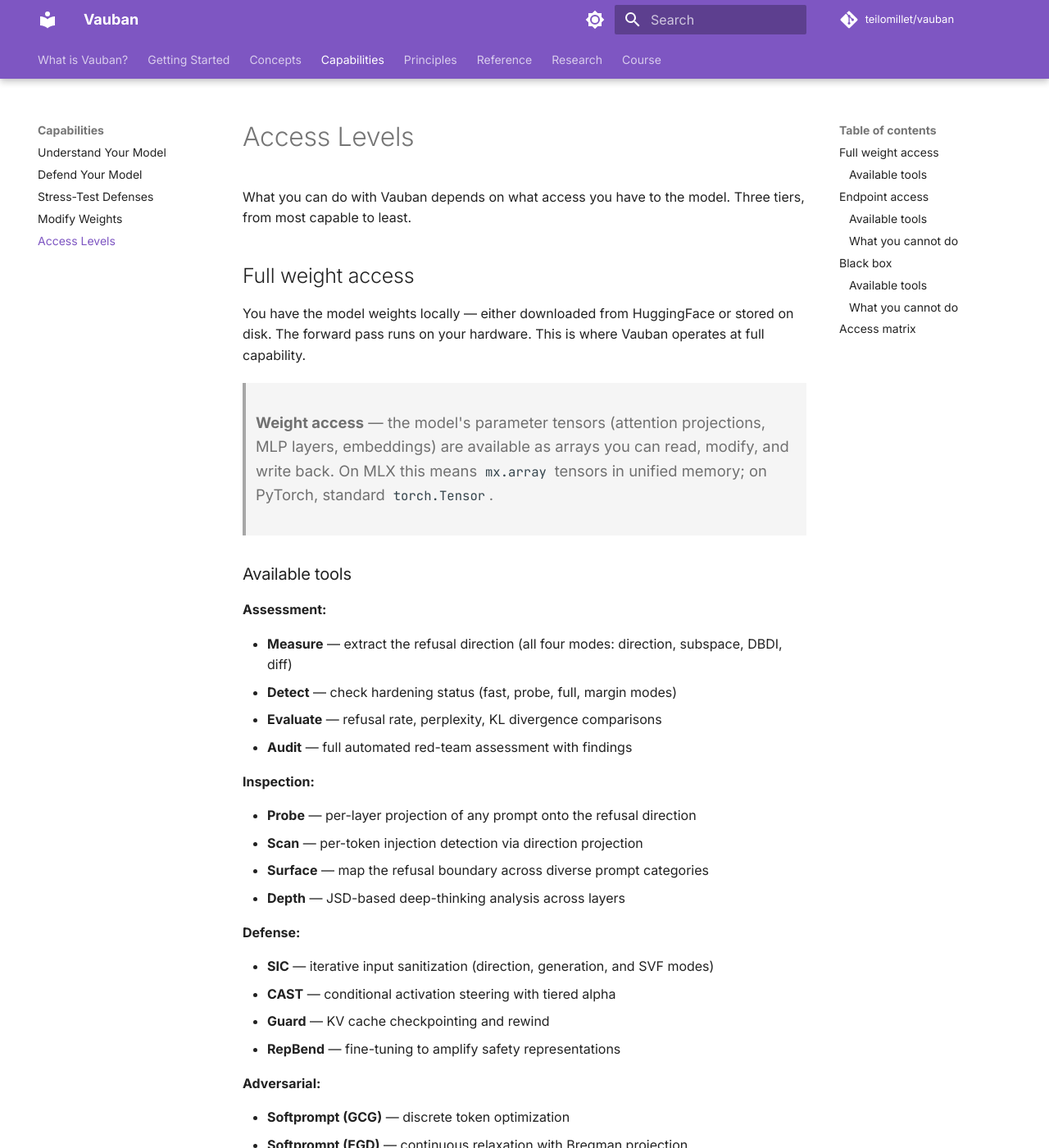
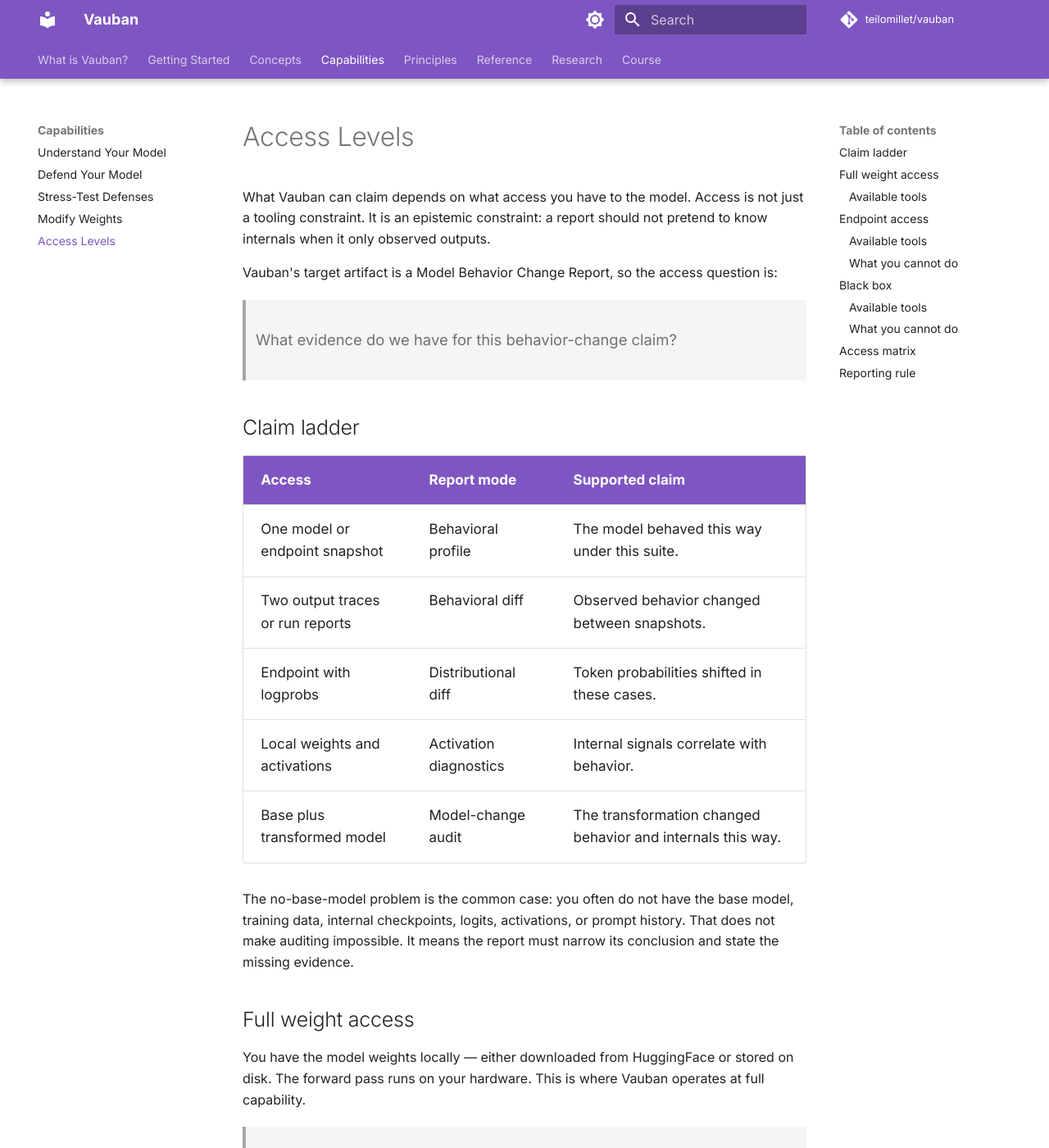
Before and after one commit to teilomillet/vauban, an MkDocs documentation site: the page built from docs/capabilities/access-levels.md, in a window 1280 px wide and 1400 px high. Shown: the whole window at 82% size. Built offline with MkDocs 1.6.1 and Material for MkDocs 9.7.7, drawn with Linux system fonts in a browser that asks for light colours; comment, search, counter and statistics services are not loaded; some of the changed text lies outside the part shown.

Commit message:
Frame Vauban around model transformations

```diff
--- a/docs/capabilities/access-levels.md
+++ b/docs/capabilities/access-levels.md
@@ -1,7 +1,7 @@
 ---
-title: "Access Levels — What You Can Do With Weights vs Endpoint vs Black Box"
-description: "Vauban capabilities by access tier: full weight access enables everything, endpoint access enables API eval and jailbreak templates, black box is limited to text analysis."
-keywords: "LLM access levels, weight access, API testing, black box testing, model security testing tiers"
+title: "Access Levels — What Claims Vauban Can Support"
+description: "Vauban access levels for model behavior change reports: output traces, logprobs, local weights, activations, and base-plus-transformed model comparisons."
+keywords: "LLM access levels, model behavior audit, behavioral diff, weight access, activation diagnostics, black box model evaluation"
 ---
 
 <!-- SPDX-FileCopyrightText: 2026 Teilo Millet -->
@@ -9,7 +9,29 @@
 
 # Access Levels
 
-What you can do with Vauban depends on what access you have to the model. Three tiers, from most capable to least.
+What Vauban can claim depends on what access you have to the model. Access is
+not just a tooling constraint. It is an epistemic constraint: a report should not
+pretend to know internals when it only observed outputs.
+
+Vauban's target artifact is a Model Behavior Change Report, so the access
+question is:
+
+> What evidence do we have for this behavior-change claim?
+
+## Claim ladder
+
+| Access | Report mode | Supported claim |
+|---|---|---|
+| One model or endpoint snapshot | Behavioral profile | The model behaved this way under this suite. |
+| Two output traces or run reports | Behavioral diff | Observed behavior changed between snapshots. |
+| Endpoint with logprobs | Distributional diff | Token probabilities shifted in these cases. |
+| Local weights and activations | Activation diagnostics | Internal signals correlate with behavior. |
+| Base plus transformed model | Model-change audit | The transformation changed behavior and internals this way. |
+
+The no-base-model problem is the common case: you often do not have the base
+model, training data, internal checkpoints, logits, activations, or prompt
+history. That does not make auditing impossible. It means the report must narrow
+its conclusion and state the missing evidence.
 
 ## Full weight access
 
@@ -62,6 +84,11 @@
 
 This is the access level assumed throughout most of this documentation.
 
+When you also have both a base model and the transformed model, Vauban can make
+the strongest report: behavior changed under a suite, activation diagnostics
+shifted in specified layers, and weight-diff or activation-diff evidence can be
+attached to the same artifact.
+
 ## Endpoint access
 
 You have an OpenAI-compatible API endpoint. You can send prompts and receive completions, but you cannot inspect or modify the model's internals.
@@ -86,6 +113,8 @@
 
 - **Classify** — harm taxonomy scoring (text-only, no model needed)
 - **Score** — response quality assessment (text-only)
+- **Behavior reports** — attach endpoint outputs, aggregate metrics, and
+  limitations as report evidence
 
 ### What you cannot do
 
@@ -93,7 +122,11 @@
 
 > **Backpropagation** — the algorithm that computes gradients by working backward through the model's layers. It tells you "how much would the output change if I tweaked this weight or this input token?" Gradient-based attacks need backpropagation to figure out which token changes would be most effective, so they require full access to the model's internals.
 
-The key workflow at this tier: optimize adversarial tokens on a local model with full weight access, then test them against the remote endpoint via API eval to measure transfer.
+The key workflow at this tier: collect paired outputs or run reports for the
+same suite before and after a model, prompt, or deployment change. That supports
+a black-box behavioral diff. If the endpoint exposes logprobs, the report can
+also describe distributional drift; without logprobs, it should stay at the
+observed-output level.
 
 > **Transfer** — when adversarial tokens optimized on one model also work on a different model. This is why endpoint-only access is not fully safe: an attacker can optimize against a local copy (or similar model) and then send the resulting tokens to your API.
 
@@ -115,6 +148,10 @@
 ### What you cannot do
 
 Almost everything. Vauban is designed for weight access. Without at least API access, the tooling degrades to text analysis utilities.
+
+Black-box evidence can still be useful in a Model Behavior Change Report, but
+only as observed examples or manually collected traces. It cannot justify claims
+about internal mechanisms.
 
 ## Access matrix
 
@@ -139,3 +176,10 @@
 | Jailbreak templates | Yes | Yes | Yes |
 | Classify | Yes | Yes | Yes |
 | Score | Yes | Yes | Yes |
+| Behavior report from declared evidence | Yes | Yes | Yes |
+
+## Reporting rule
+
+Every report should say which access tier produced each finding. If a finding
+depends on internals, require local weights or activations. If a finding depends
+only on outputs, phrase it as observed behavior, not as a mechanistic cause.
--- a/mkdocs.yml
+++ b/mkdocs.yml
@@ -3,9 +3,9 @@
 
 site_name: Vauban
 site_description: >-
-  Research instrument for understanding and reshaping LLM behavior
-  through activation-space geometry. Measure, steer, defend, and
-  stress-test language model safety alignment.
+  TOML-first toolkit for access-aware model behavior change reports.
+  Audit behavioral diffs across fine-tunes, checkpoint updates,
+  prompt wrappers, steering interventions, quantization, and post-training runs.
 site_url: https://docs.vauban.dev/
 repo_url: https://github.com/teilomillet/vauban
 repo_name: teilomillet/vauban
@@ -128,6 +128,7 @@
     - Release Notes:
       - v0.4.1: releases/v0.4.1.md
   - Research:
+    - What Changes When Models Are Changed?: research/what-changes-when-models-are-changed.md
     - Mechanistic Interpretability of Reasoning: research/reasoning_mech_interp.md
     - Tokenizer Embedding Analysis: research/tokenizer_analysis.md
   - Course:
```
Also changed, not shown: AGENTS.md (+27 -0 lines), README.md (+29 -4 lines), docs/index.md (+58 -11 lines), docs/research/what-changes-when-models-are-changed.md (added, +176 -0 lines).
